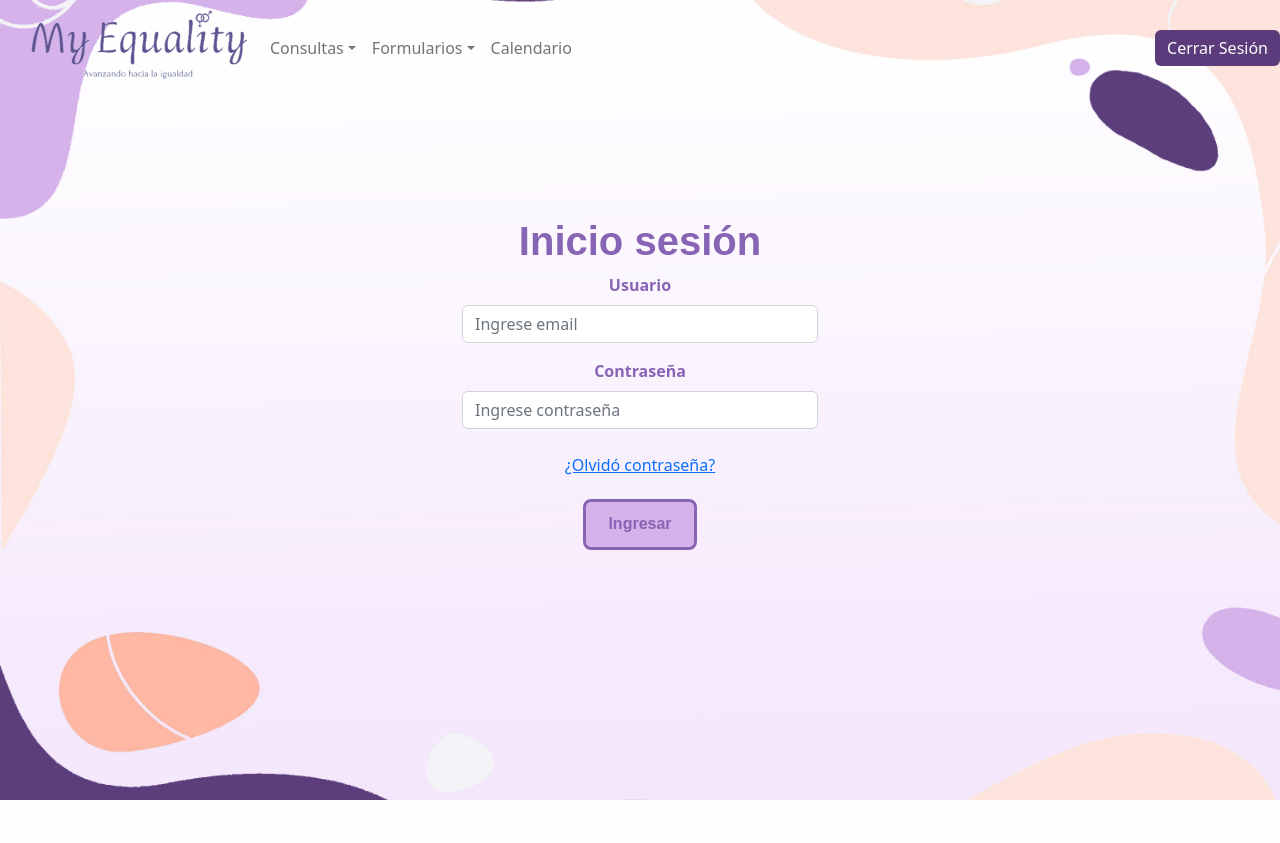
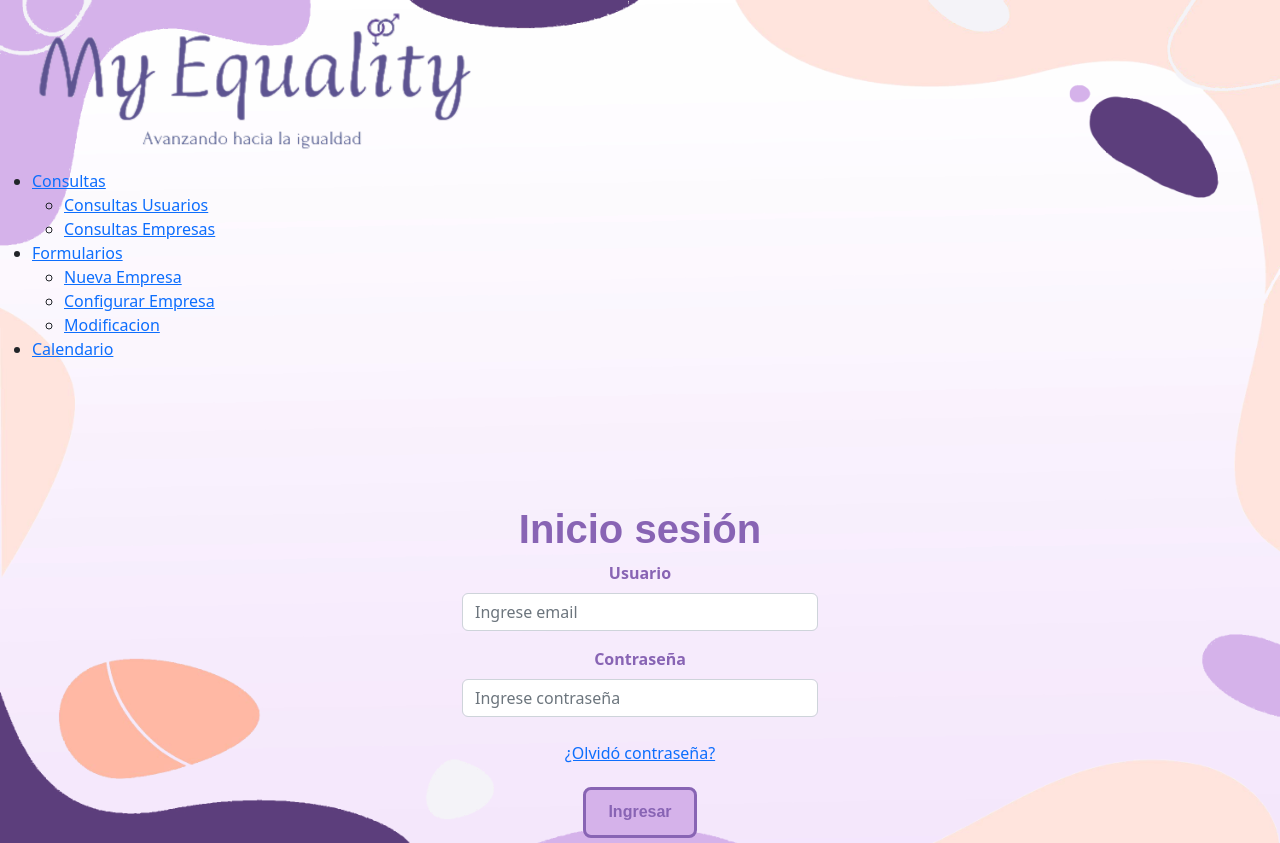
Before and after one commit to VintageStep/practicas_web, a PHP site: page / in a window 1280 px wide. Shown: the top 843 px of the page. Before the commit the page ends 800 px from the top, so only its background shows below. Run offline with PHP 8.4, Linux system fonts and the light colour scheme.

Commit message:
Header nuevo terminado

```diff
--- a/index.php
+++ b/index.php
@@ -1,5 +1,5 @@
 <?php
-include 'template\header3.php';
+include 'template\header.php';
 //include 'validacion\comprobar_mensaje.php';
 ?>
 
--- a/template/header.php
+++ b/template/header.php
@@ -1,77 +1,31 @@
-<!DOCTYPE html>
+<!doctype html>
 <html lang="es">
+
 <head>
-    <meta charset="UTF-8">
-    <meta http-equiv="X-UA-Compatible" content="IE=edge">
-    <meta name="viewport" content="width=device-width, initial-scale=1.0">
-    <script src="https://cdn.jsdelivr.net/npm/bootstrap@5.0.0/dist/js/bootstrap.bundle.min.js" integrity="sha384-p34f1UUtsS3wqzfto5wAAmdvj+osOnFyQFpp4Ua3gs/ZVWx6oOypYoCJhGGScy+8" crossorigin="anonymous"></script>
-    <link href="https://cdn.jsdelivr.net/npm/bootstrap@5.2.0-beta1/dist/css/bootstrap.min.css" rel="stylesheet" integrity="sha384-0evHe/X+R7YkIZDRvuzKMRqM+OrBnVFBL6DOitfPri4tjfHxaWutUpFmBp4vmVor" crossorigin="anonymous">
-    <link href="css\css-final.css" rel="stylesheet" type="text/css">
-    <style>
-      .d-flex{border: none;
-
-      }
-      .div{width: 250px;
-           box-sizing: border-box;
-           width: 100px;
-           padding-top: 60px;
-           border-top: 60px solid;
-      }
-
-     </style>
-    <title>Menu</title>
 </head>
-  <body class="formulario" style="overflow-block:auto;">
-
-      <div class="inicio">
-        <nav class="navbar navbar-expand-lg bg-transparent">
-            <div class="container-fluid" style="background-color: #ffffff00;">
-
-                <div class="collapse navbar-collapse" id="navbarSupportedContent">
-                    <div>
-                        <a  href="..\index.php" >
-                            <img src="\imagenes\logo.png" alt="" width="250" style="float: left;clear:left">
-                        </a>
-                    </div>
-                    <br />
-
-                    <ul class="navbar-nav me-auto mb-2 mb-lg-0">
-
-
-                           <li class="nav-item dropdown">
-                        <a href="#" class="nav-link dropdown-toggle" data-bs-toggle="dropdown">Consultas</a>
-                        <div class="dropdown-menu">
-                            <a href="../crud/read.php" class="dropdown-item">Consultas Usuarios</a>
-                            <a href="../crudEmp/read.php" class="dropdown-item">Consultas Empresas</a>
-                        </div>
-                    </li>
-                    <li class="nav-item dropdown">
-                        <a href="#" class="nav-link dropdown-toggle" data-bs-toggle="dropdown">Formularios</a>
-                        <div class="dropdown-menu">
-
-                            <a href="../Formularios/Formulario_alta_admin.php" class="dropdown-item">Nueva Empresa</a>
-                            <a href="../Formularios/Formulario_alta_usuario.php" class="dropdown-item">Configurar Empresa</a>
-                            <a href="../Formularios/Formulario_modificacion.php" class="dropdown-item">Modificacion</a>
-                            </div>
-                    </li>
-
-                        <li class="nav-item">
-                            <a class="nav-link" href="../calendar/Calendario.php">Calendario</a>
-
-                        </li>
-
-    </div>
-
+<body>
+    <section class="navbar">
+        <nav class="navbar__container">
+            <a  href="..\index.php" class="navbar__logo__link">
+                <img src="\imagenes\logo.png" alt="Logo de la pagina" class="navbar__logo">
+            </a>
+            <ul class="navbar__buttons">
+                <li class="navbar__list"><a href="#" aria-haspopup="true" class="navbar__link">Consultas</a>
+                    <ul class="dropdown" aria-label="submenu">
+                        <li class="navbar__list"><a href="../crud/read.php" class="navbar__link">Consultas Usuarios</a></li>
+                        <li class="navbar__list"><a href="../crudEmp/read.php" class="navbar__link">Consultas Empresas</a></li>
                     </ul>
-
-                </div>
-                <div>
-                <form class="d-flex">
-                    <input type="button" style="margin-left: auto; width:auto;background-color:#5b3b7c" class="btn btn-primary" onclick="location.href='../index.php';" value="Cerrar Sesión">
-                </form>
-                </div>
-            </div>
+                </li>
+                <li class="navbar__list"><a href="#0" class="navbar__link">Formularios</a>
+                    <ul class="dropdown" aria-label="submenu">
+                        <li class="navbar__list"><a href="../../Formularios/Formulario_alta_admin.php" class="navbar__link">Nueva Empresa</a></li>
+                        <li class="navbar__list"><a href="../../Formularios/Formulario_alta_usuario.php" class="navbar__link">Configurar Empresa</a></li>
+                        <li class="navbar__list"><a href="../../Formularios/Formulario_modificacion.php" class="navbar__link">Modificacion</a></li>
+                    </ul>
+                </li>
+                <li class="navbar__list"><a class="navbar__link" href="../calendar/Calendario.php">Calendario</a></li>
+            </ul>
         </nav>
-      </div>
-  </body>
+    </section>
+</body>
 </html>
```
Also changed, not shown: css/style.css (+11 -91 lines), template/header2.php (deleted, +0 -38 lines), template/header3.php (deleted, +0 -31 lines), 1 other file.
